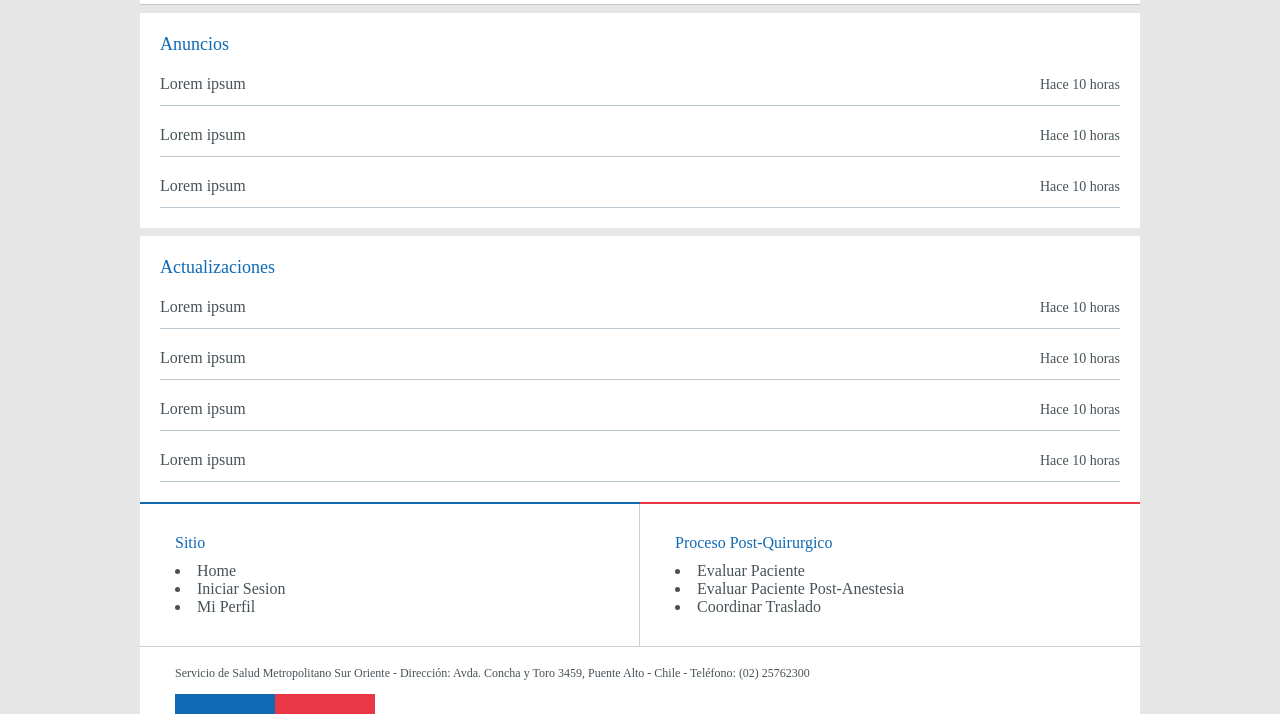
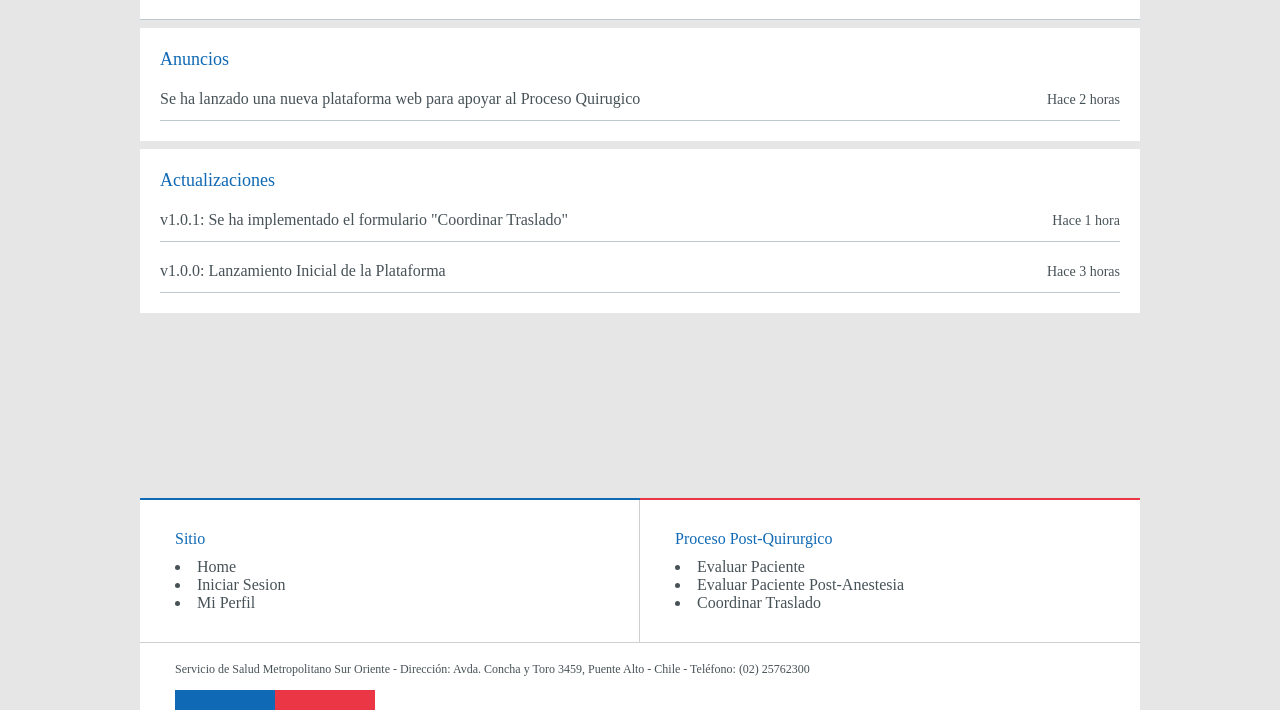
Before and after one commit to Sacroxz/pq-web, a Flask app: page / in a window 1280 px wide. Shown: the part 352-1066 px from the top of the page. Run offline with Flask 3, Linux system fonts and the light colour scheme; the visitor is signed in with stand-in values (Sample User, id 1).

Commit message:
Fixed home and layout

```diff
--- a/templates/home.html
+++ b/templates/home.html
@@ -10,24 +10,21 @@
 {% if current_user.is_authenticated %}
   <div class="cubo">
     <div class="hola">
-        <p class="letra1">Buenas tardes {{ session['user'] }}</p>
+        <h2>Buenas tardes {{ session['user'] }}</h2>
         <p class="letra2">
           Bienvenido al Sistema de Gestion Quirurgica del Servicio de Salud Metropolitano Sur Oriente.
         </p>
     </div>
     <div class="hola2">
       <p class="letra3">Anuncios</p>
-        <div class="columnas" ><p class="letra2">Lorem ipsum</p><p class="letra4">Hace 10 horas</p></div>
-        <div class="columnas" ><p class="letra2">Lorem ipsum</p><p class="letra4">Hace 10 horas</p></div>
-        <div class="columnas" ><p class="letra2">Lorem ipsum</p><p class="letra4">Hace 10 horas</p></div>
+        <div class="columnas" ><p class="letra2">Se ha lanzado una nueva plataforma web para apoyar al Proceso Quirugico</p><p class="letra4">Hace 2 horas</p></div>
+
     </div>
 
     <div class="hola3">
       <p class="letra3">Actualizaciones</p>
-      <div class="columnas" ><p class="letra2">Lorem ipsum</p><p class="letra4">Hace 10 horas</p></div>
-        <div class="columnas" ><p class="letra2">Lorem ipsum</p><p class="letra4">Hace 10 horas</p></div>
-        <div class="columnas" ><p class="letra2">Lorem ipsum</p><p class="letra4">Hace 10 horas</p></div>
-        <div class="columnas" ><p class="letra2">Lorem ipsum</p><p class="letra4">Hace 10 horas</p></div>
+      <div class="columnas" ><p class="letra2">v1.0.1: Se ha implementado el formulario "Coordinar Traslado"</p><p class="letra4">Hace 1 hora</p></div>
+      <div class="columnas" ><p class="letra2">v1.0.0: Lanzamiento Inicial de la Plataforma</p><p class="letra4">Hace 3 horas</p></div>
     </div>
   </div>
 {% else %}
--- a/templates/layout.html
+++ b/templates/layout.html
@@ -14,10 +14,12 @@
   {% include 'components/navbar.html' %}
   <div class="app">
     <div class="wrapper">
-      {% include 'components/breadcrumb.html' %}
-        {% block content %}
-        {% endblock %}
-      {% include 'components/footer.html' %}
+        <div class="wrapper-body">
+          {% include 'components/breadcrumb.html' %}
+            {% block content %}
+            {% endblock %}
+        </div>
+        {% include 'components/footer.html' %}
     </div>
   </div>
 </body>
```
Also changed, not shown: templates/postquirurgico.html (+51 -11 lines).
